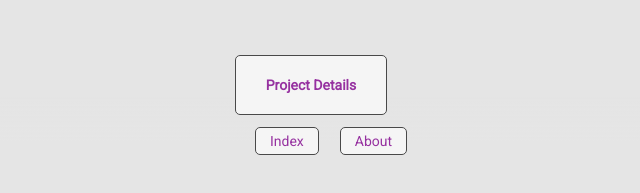
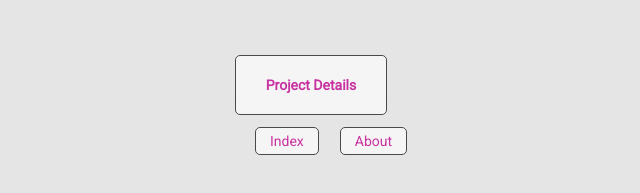
Before and after one commit to opensourcearchitecture/opensourcearchitecture.github.io, a website: page pages/p1.html in a window 1280 px wide. Shown: the part 615-808 px from the top of the page, 337-977 px from the left. Drawn offline with Linux system fonts and the light colour scheme.

Commit message:
revisions

```diff
--- a/src/sass/_variables.scss
+++ b/src/sass/_variables.scss
@@ -13,7 +13,7 @@ $light-gray-tsp: rgba(229,229,229,0.80);
 $dark-gray: rgb(73, 73, 73);
 $med-gray: rgb(150, 150, 150);
 $dark-gray-tsp: rgba(73, 73, 73,0.10);
-$portfolio-pink: rgb(150, 49, 160);
+$portfolio-pink: rgb(200, 49, 160);
 $portfolio-pink-tsp: rgba(155, 49, 160,0.75);
 $transparent: rgba(229,229,229,0);
 $mint: rgb(149, 214, 189);
```
Also changed, not shown: index.html (+2 -3 lines), css/style.css.
